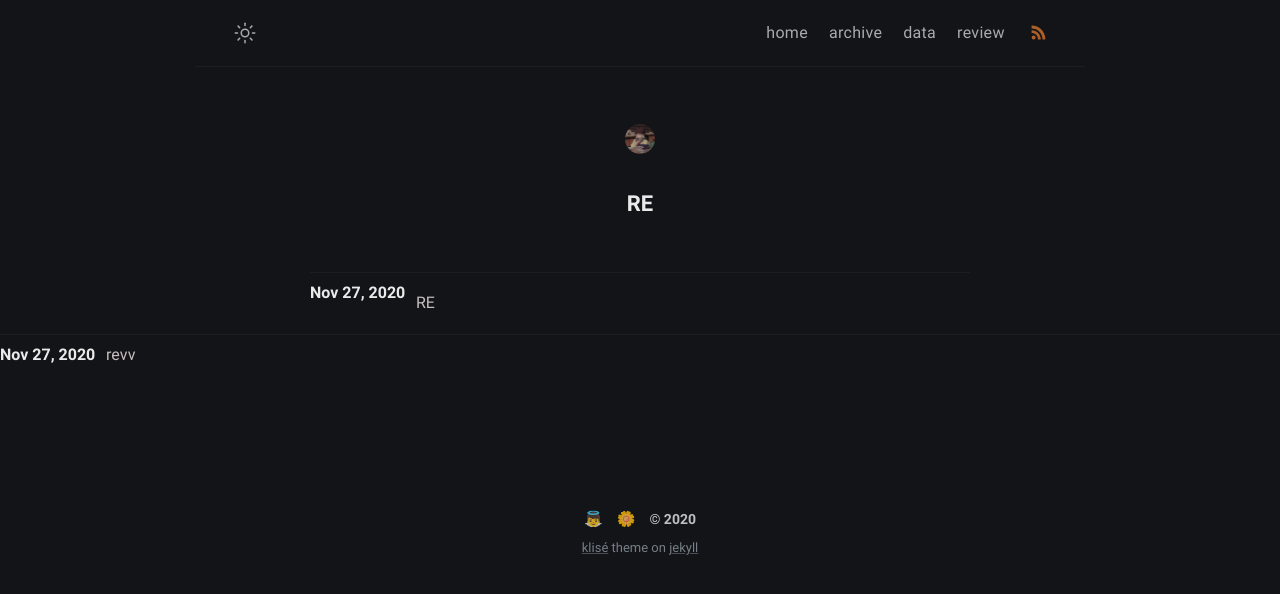
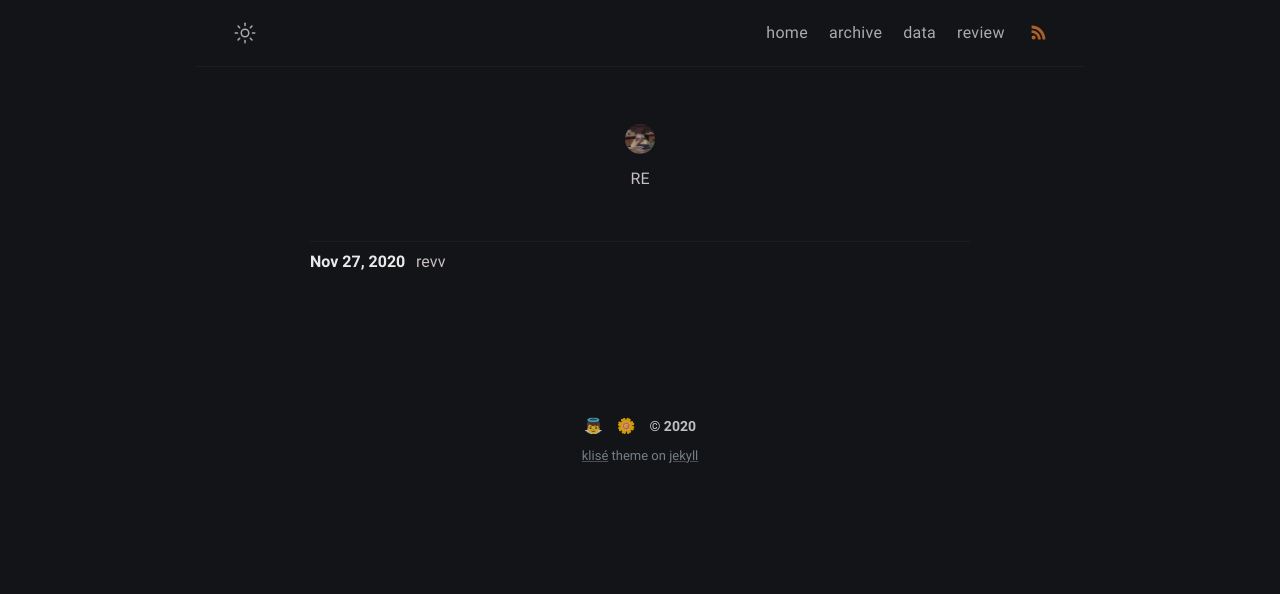
Before and after one commit to iwdstry/yeieje, a Jekyll site: the page built from review.html, in a window 1280 px wide. Shown: the top 594 px of the page. Built offline with Jekyll 4.4.1, drawn with Linux system fonts in a browser that asks for light colours.

Commit message:
Update review.html

```diff
--- a/review.html
+++ b/review.html
@@ -4,7 +4,10 @@
 excerpt: Sorted article by tags.
 ---
 
-<div class="data"> <img class="data-avatar" src="{{ base.url }}/yeieje/assets/img/avatar1.jpg"> <h2 class="author-name"><p> RE </p></div>
+<div class="data">
+  <img class="data-avatar" src="{{ base.url }}/yeieje/assets/img/avatar1.jpg">
+  <p>RE</p>
+</div>
 
   {%- for post in site.tags["Review"] -%}
     <article class="post-item" id="results-container">
```
